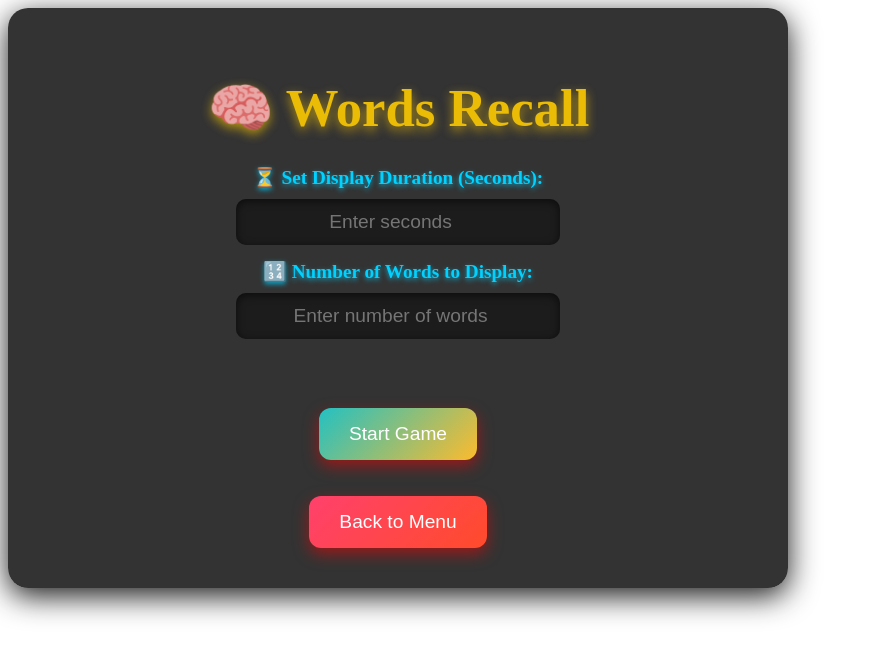
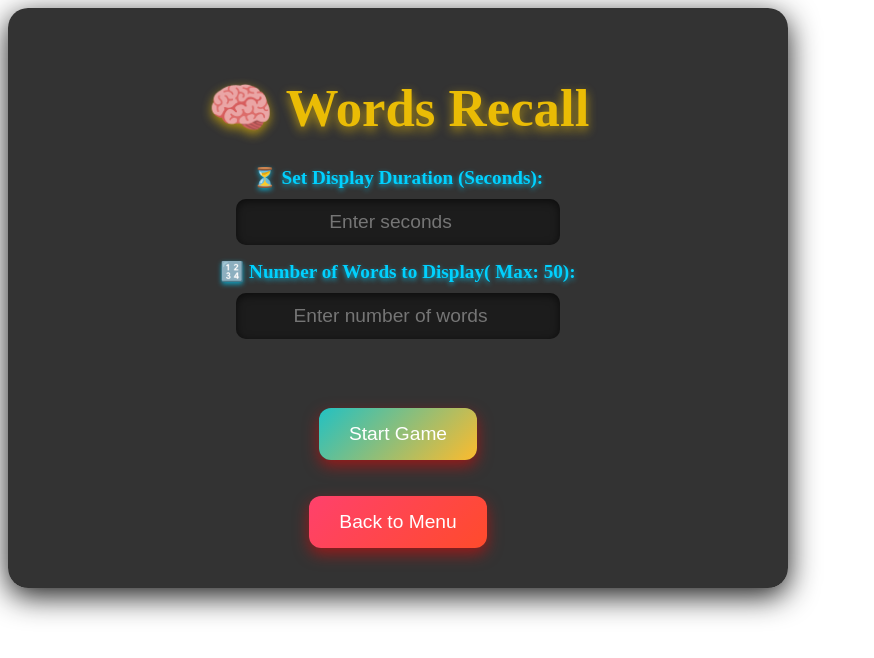
Before and after one commit to DussaSainath2/Words_Recall_Game, an Angular app: page /Words_Recall_Game/game in a window 1280 px wide. Shown: the top 658 px of the page, without its empty margins (0-874 px from the left). Built offline with nearby package versions, Linux system fonts and the light colour scheme.

Commit message:
Update game.component.html
Signed-off-by: Sainath Dussa <126276841+DussaSainath2@users.noreply.github.com>

```diff
--- a/src/app/game/game.component.html
+++ b/src/app/game/game.component.html
@@ -6,7 +6,7 @@
     <input type="number" id="time" min="1" [(ngModel)]="timeInput" placeholder="Enter seconds">
 
     <!-- Word Count Selection -->
-    <label for="wordCount">🔢 Number of Words to Display:</label>
+    <label for="wordCount">🔢 Number of Words to Display( Max: 50):</label>
     <input type="number" id="wordCount" min="1" [(ngModel)]="wordCount" placeholder="Enter number of words">
 
 <br>    <br><br>
```
